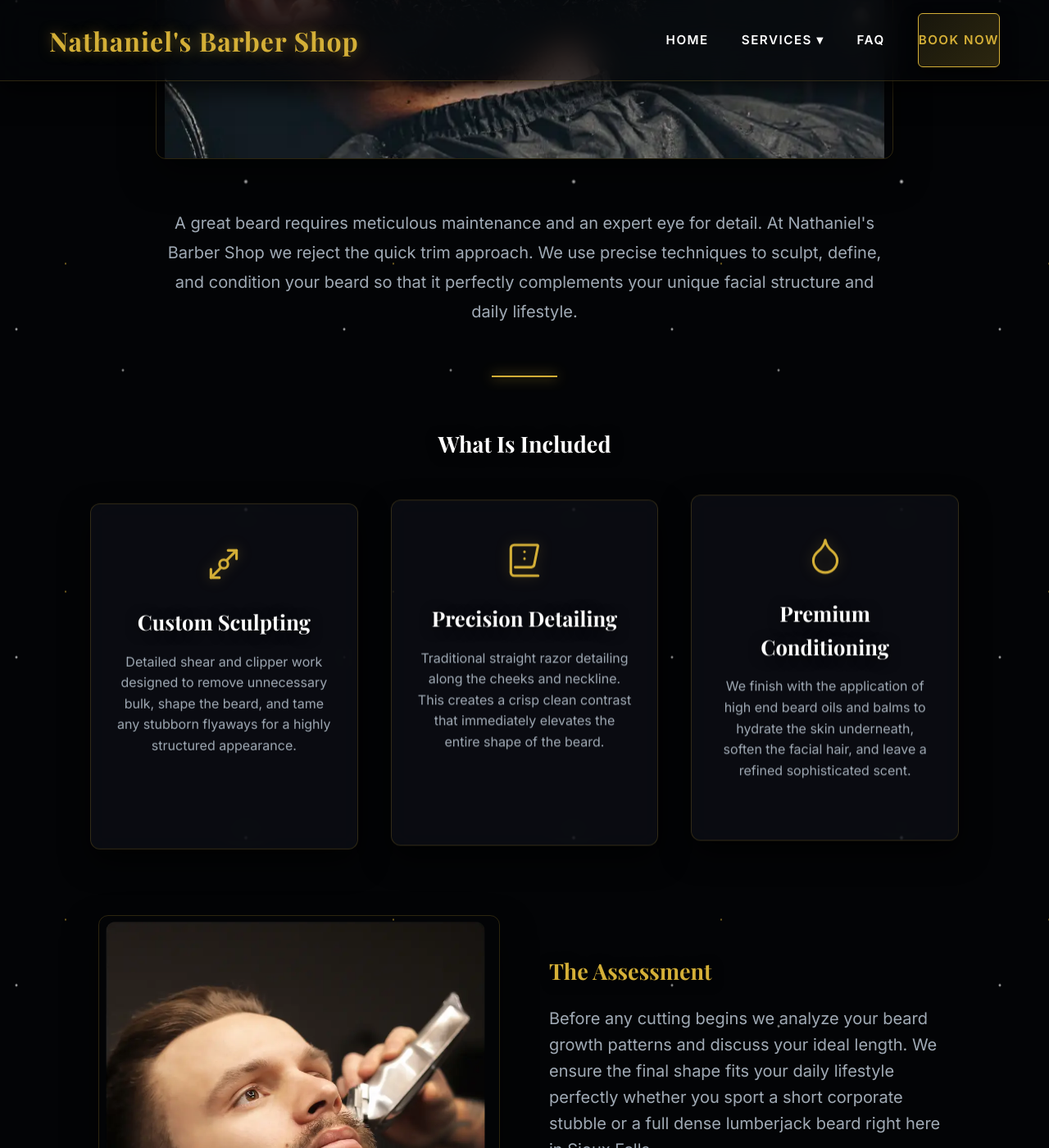
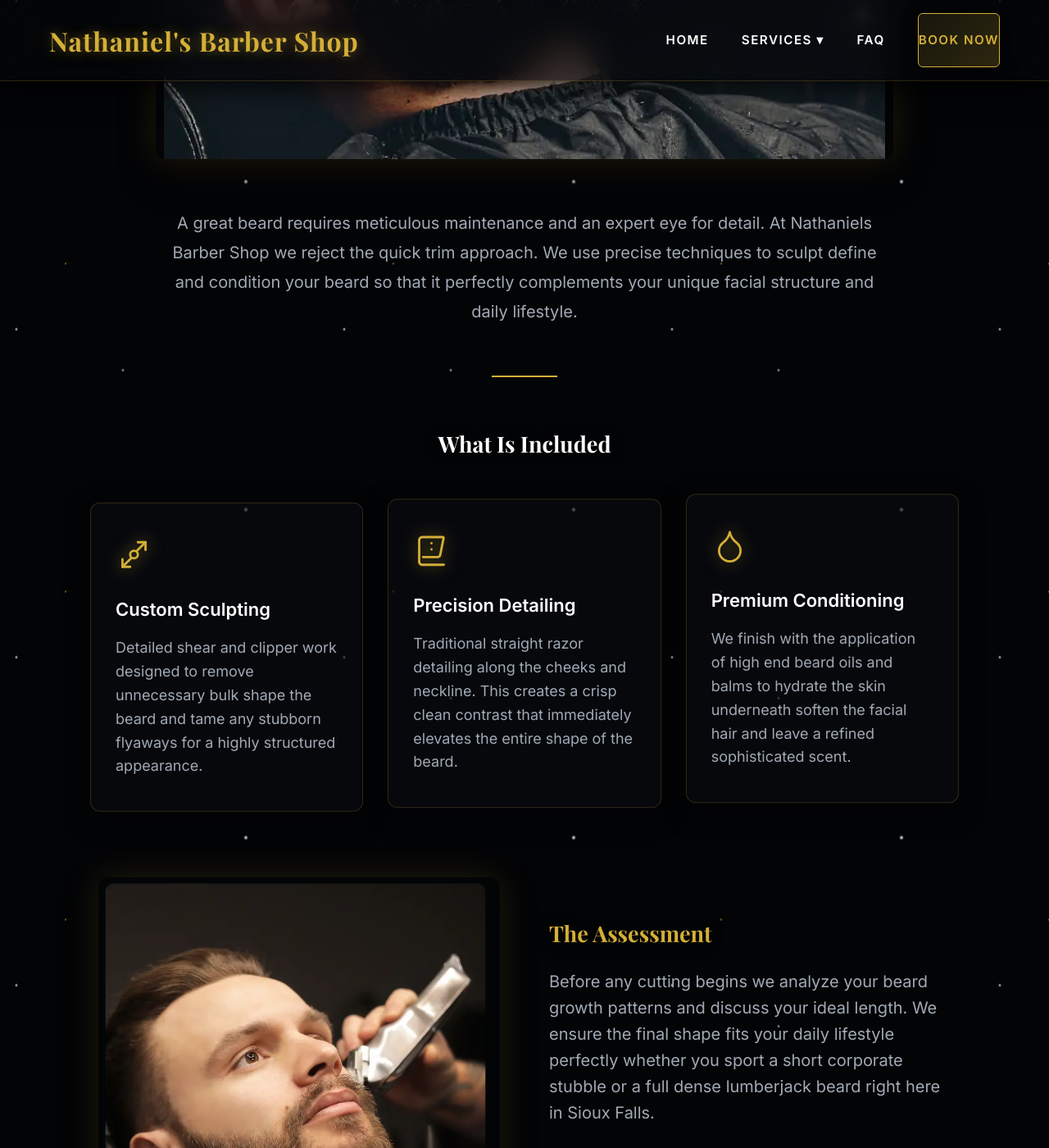
Before and after one commit to YourOnlineSquad/nathaniels-barber-shop, a Jekyll site: the page built from services/beard-trim.md, in a window 1280 px wide and 1400 px high, scrolled down 962 px. Shown: the whole window at 82% size. Built offline with Jekyll 4.4.1, drawn with Linux system fonts in a browser that asks for light colours; some web fonts are replaced.

Commit message:
Update beard-trim.md

```diff
--- a/services/beard-trim.md
+++ b/services/beard-trim.md
@@ -15,49 +15,55 @@ title: Beard Trim in Sioux Falls SD | Nathaniel’s Barber Shop
 <section class="section" style="padding-top: 20px;">
   <div class="container" style="max-width: 1100px; text-align: center; padding: 0 20px;">
 
-    <div style="border-radius: 12px; overflow: hidden; border: 1px solid var(--border-glow); box-shadow: 0 20px 40px rgba(0,0,0,0.5); margin: 0 auto 60px; max-width: 900px;">
+    <div style="border-radius: 12px; overflow: hidden; box-shadow: 0 0 40px rgba(212, 175, 55, 0.15), 0 20px 40px rgba(0,0,0,0.5); margin: 0 auto 60px; max-width: 900px; transition: all 0.4s ease;">
       <img src="{{ site.baseurl }}/assets/images/barber/sioux-falls-barber-beard-trim-service.webp" alt="Master barber performing a luxury beard trim and sculpting service in Sioux Falls SD" style="width: 100%; height: auto; display: block; object-fit: cover; aspect-ratio: 16/9;">
     </div>
 
     <p style="color: var(--text-muted); font-size: 20px; line-height: 1.8; margin: 0 auto 60px; max-width: 900px;">
-      A great beard requires meticulous maintenance and an expert eye for detail. At Nathaniel's Barber Shop we reject the quick trim approach. We use precise techniques to sculpt, define, and condition your beard so that it perfectly complements your unique facial structure and daily lifestyle.
+      A great beard requires meticulous maintenance and an expert eye for detail. At Nathaniels Barber Shop we reject the quick trim approach. We use precise techniques to sculpt define and condition your beard so that it perfectly complements your unique facial structure and daily lifestyle.
     </p>
 
-    <div style="width: 80px; height: 2px; background: var(--accent-gold); margin: 0 auto 60px; box-shadow: 0 0 15px var(--accent-gold);"></div>
+    <div style="width: 80px; height: 2px; background: var(--accent-gold); margin: 0 auto 60px;"></div>
 
     <h3 style="color: var(--text-light); margin-bottom: 50px; font-size: 27px;">What Is Included</h3>
 
-    <div class="card-grid" style="margin-bottom: 80px; text-align: center;">
+    <div style="display: grid; grid-template-columns: repeat(auto-fit, minmax(280px, 1fr)); gap: 30px; margin-bottom: 80px; text-align: left;">
 
-      <div class="card float-element">
-        <svg class="service-icon" viewBox="0 0 24 24" stroke-linecap="round" stroke-linejoin="round">
-          <path d="M14.5 4h5v5"/><path d="M19.5 4 14 9.5"/><path d="M9.5 20h-5v-5"/><path d="M4.5 20 10 14.5"/><circle cx="12" cy="12" r="2.5"/>
-        </svg>
-        <h3>Custom Sculpting</h3>
-        <p>Detailed shear and clipper work designed to remove unnecessary bulk, shape the beard, and tame any stubborn flyaways for a highly structured appearance.</p>
+      <div class="float-element">
+        <div style="background: rgba(10, 12, 18, 0.6); border: 1px solid var(--border-glow); border-radius: 12px; padding: 40px 30px; transform: translateY(0); transition: all 0.3s ease; box-shadow: 0 10px 30px rgba(0,0,0,0.5);" onmouseover="this.style.transform='translateY(-10px)'; this.style.boxShadow='0 20px 40px rgba(212, 175, 55, 0.4)'; this.style.borderColor='var(--accent-gold)';" onmouseout="this.style.transform='translateY(0)'; this.style.boxShadow='0 10px 30px rgba(0,0,0,0.5)'; this.style.borderColor='var(--border-glow)';">
+          <svg style="width: 45px; height: 45px; stroke: var(--accent-gold); fill: none; margin-bottom: 20px; filter: drop-shadow(0 0 10px rgba(212, 175, 55, 0.6));" viewBox="0 0 24 24" stroke-width="1.5" stroke-linecap="round" stroke-linejoin="round">
+            <path d="M14.5 4h5v5"/><path d="M19.5 4 14 9.5"/><path d="M9.5 20h-5v-5"/><path d="M4.5 20 10 14.5"/><circle cx="12" cy="12" r="2.5"/>
+          </svg>
+          <p style="font-size: 22px; margin-bottom: 15px; line-height: 1.6;"><strong style="color: var(--text-light);">Custom Sculpting</strong></p>
+          <p style="font-size: 18px; color: var(--text-muted); line-height: 1.6;">Detailed shear and clipper work designed to remove unnecessary bulk shape the beard and tame any stubborn flyaways for a highly structured appearance.</p>
+        </div>
       </div>
 
-      <div class="card float-element" style="animation-delay: 1s;">
-        <svg class="service-icon" viewBox="0 0 24 24" stroke-linecap="round" stroke-linejoin="round">
-          <path d="M4 19V5a2 2 0 0 1 2-2h13.4a.5.5 0 0 1 .49.6l-2.11 10.55A2 2 0 0 1 16 16H6.5"/><path d="M4 19a2 2 0 0 0 2 2h14"/><path d="M12 7h.01"/><path d="M12 11h.01"/>
-        </svg>
-        <h3>Precision Detailing</h3>
-        <p>Traditional straight razor detailing along the cheeks and neckline. This creates a crisp clean contrast that immediately elevates the entire shape of the beard.</p>
+      <div class="float-element" style="animation-delay: 1s;">
+        <div style="background: rgba(10, 12, 18, 0.6); border: 1px solid var(--border-glow); border-radius: 12px; padding: 40px 30px; transform: translateY(0); transition: all 0.3s ease; box-shadow: 0 10px 30px rgba(0,0,0,0.5);" onmouseover="this.style.transform='translateY(-10px)'; this.style.boxShadow='0 20px 40px rgba(212, 175, 55, 0.4)'; this.style.borderColor='var(--accent-gold)';" onmouseout="this.style.transform='translateY(0)'; this.style.boxShadow='0 10px 30px rgba(0,0,0,0.5)'; this.style.borderColor='var(--border-glow)';">
+          <svg style="width: 45px; height: 45px; stroke: var(--accent-gold); fill: none; margin-bottom: 20px; filter: drop-shadow(0 0 10px rgba(212, 175, 55, 0.6));" viewBox="0 0 24 24" stroke-width="1.5" stroke-linecap="round" stroke-linejoin="round">
+            <path d="M4 19V5a2 2 0 0 1 2-2h13.4a.5.5 0 0 1 .49.6l-2.11 10.55A2 2 0 0 1 16 16H6.5"/><path d="M4 19a2 2 0 0 0 2 2h14"/><path d="M12 7h.01"/><path d="M12 11h.01"/>
+          </svg>
+          <p style="font-size: 22px; margin-bottom: 15px; line-height: 1.6;"><strong style="color: var(--text-light);">Precision Detailing</strong></p>
+          <p style="font-size: 18px; color: var(--text-muted); line-height: 1.6;">Traditional straight razor detailing along the cheeks and neckline. This creates a crisp clean contrast that immediately elevates the entire shape of the beard.</p>
+        </div>
       </div>
 
-      <div class="card float-element" style="animation-delay: 2s;">
-        <svg class="service-icon" viewBox="0 0 24 24" stroke-linecap="round" stroke-linejoin="round">
-          <path d="M12 22a7 7 0 0 0 7-7c0-2-1-3.9-3-5.5s-3.5-4-4-6.5c-.5 2.5-2 4.9-4 6.5C6 11.1 5 13 5 15a7 7 0 0 0 7 7z"/>
-        </svg>
-        <h3>Premium Conditioning</h3>
-        <p>We finish with the application of high end beard oils and balms to hydrate the skin underneath, soften the facial hair, and leave a refined sophisticated scent.</p>
+      <div class="float-element" style="animation-delay: 2s;">
+        <div style="background: rgba(10, 12, 18, 0.6); border: 1px solid var(--border-glow); border-radius: 12px; padding: 40px 30px; transform: translateY(0); transition: all 0.3s ease; box-shadow: 0 10px 30px rgba(0,0,0,0.5);" onmouseover="this.style.transform='translateY(-10px)'; this.style.boxShadow='0 20px 40px rgba(212, 175, 55, 0.4)'; this.style.borderColor='var(--accent-gold)';" onmouseout="this.style.transform='translateY(0)'; this.style.boxShadow='0 10px 30px rgba(0,0,0,0.5)'; this.style.borderColor='var(--border-glow)';">
+          <svg style="width: 45px; height: 45px; stroke: var(--accent-gold); fill: none; margin-bottom: 20px; filter: drop-shadow(0 0 10px rgba(212, 175, 55, 0.6));" viewBox="0 0 24 24" stroke-width="1.5" stroke-linecap="round" stroke-linejoin="round">
+            <path d="M12 22a7 7 0 0 0 7-7c0-2-1-3.9-3-5.5s-3.5-4-4-6.5c-.5 2.5-2 4.9-4 6.5C6 11.1 5 13 5 15a7 7 0 0 0 7 7z"/>
+          </svg>
+          <p style="font-size: 22px; margin-bottom: 15px; line-height: 1.6;"><strong style="color: var(--text-light);">Premium Conditioning</strong></p>
+          <p style="font-size: 18px; color: var(--text-muted); line-height: 1.6;">We finish with the application of high end beard oils and balms to hydrate the skin underneath soften the facial hair and leave a refined sophisticated scent.</p>
+        </div>
       </div>
 
     </div>
 
     <div style="display: grid; grid-template-columns: repeat(auto-fit, minmax(320px, 1fr)); gap: 60px; margin-bottom: 100px; text-align: left; align-items: center; padding: 0 10px;">
 
-      <div style="border-radius: 12px; overflow: hidden; border: 1px solid var(--border-glow); box-shadow: 0 20px 40px rgba(0,0,0,0.6);">
+      <div style="border-radius: 12px; overflow: hidden; box-shadow: 0 0 40px rgba(212, 175, 55, 0.15), 0 20px 40px rgba(0,0,0,0.6); transition: all 0.4s ease;">
         <img src="{{ site.baseurl }}/assets/images/barber/sioux-falls-barber-beard-trim-clipper-service.webp" alt="Master barber detailing a perfect beard fade in Sioux Falls SD" style="width: 100%; height: auto; display: block; object-fit: cover; aspect-ratio: 4/5;">
       </div>
 
@@ -84,29 +90,29 @@ title: Beard Trim in Sioux Falls SD | Nathaniel’s Barber Shop
 
     <div style="max-width: 800px; margin: 0 auto 80px; text-align: left;">
 
-      <details class="faq-details">
-        <summary class="faq-summary">Should I wash my beard before coming in?</summary>
-        <p class="faq-answer">Yes we highly recommend washing your beard before your appointment. Clean hair lays in its natural state allowing the barber to make the most accurate structural cuts and assessments.</p>
+      <details style="border-bottom: 1px solid rgba(212, 175, 55, 0.2); padding: 20px 0;">
+        <summary style="font-size: 22px; color: var(--accent-gold); font-weight: 600; cursor: pointer; outline: none;">Should I wash my beard before coming in?</summary>
+        <p style="color: var(--text-muted); font-size: 20px; line-height: 1.6; margin-top: 15px; margin-bottom: 0;">Yes we highly recommend washing your beard before your appointment. Clean hair lays in its natural state allowing the barber to make the most accurate structural cuts and assessments.</p>
       </details>
 
-      <details class="faq-details">
-        <summary class="faq-summary">Do you outline with a straight razor?</summary>
-        <p class="faq-answer">Absolutely. Every premium beard service includes traditional straight razor detailing along the cheeks and neckline to create the sharpest possible contrast.</p>
+      <details style="border-bottom: 1px solid rgba(212, 175, 55, 0.2); padding: 20px 0;">
+        <summary style="font-size: 22px; color: var(--accent-gold); font-weight: 600; cursor: pointer; outline: none;">Do you outline with a straight razor?</summary>
+        <p style="color: var(--text-muted); font-size: 20px; line-height: 1.6; margin-top: 15px; margin-bottom: 0;">Absolutely. Every premium beard service includes traditional straight razor detailing along the cheeks and neckline to create the sharpest possible contrast.</p>
       </details>
 
-      <details class="faq-details">
-        <summary class="faq-summary">Do you take walk ins or do I need an appointment?</summary>
-        <p class="faq-answer">Nathaniel operates strictly by appointment only. Because he is a solo barber working in his own private physical location this ensures every client receives unhurried and undivided attention without waiting in a crowded lobby.</p>
+      <details style="border-bottom: 1px solid rgba(212, 175, 55, 0.2); padding: 20px 0;">
+        <summary style="font-size: 22px; color: var(--accent-gold); font-weight: 600; cursor: pointer; outline: none;">Do you take walk ins or do I need an appointment?</summary>
+        <p style="color: var(--text-muted); font-size: 20px; line-height: 1.6; margin-top: 15px; margin-bottom: 0;">Nathaniel operates strictly by appointment only. Because he is a solo barber working in his own private physical location this ensures every client receives unhurried and undivided attention without waiting in a crowded lobby.</p>
       </details>
 
-      <details class="faq-details">
-        <summary class="faq-summary">What is your cancellation and deposit policy?</summary>
-        <p class="faq-answer">We require a deposit to secure your booking. If you cannot make your appointment we kindly ask for over twenty four hours of notice. Without ample notification we lose vital revenue for that specific time slot so the deposit will be retained.</p>
+      <details style="border-bottom: 1px solid rgba(212, 175, 55, 0.2); padding: 20px 0;">
+        <summary style="font-size: 22px; color: var(--accent-gold); font-weight: 600; cursor: pointer; outline: none;">What is your cancellation and deposit policy?</summary>
+        <p style="color: var(--text-muted); font-size: 20px; line-height: 1.6; margin-top: 15px; margin-bottom: 0;">We require a deposit to secure your booking. If you cannot make your appointment we kindly ask for over twenty four hours of notice. Without ample notification we lose vital revenue for that specific time slot so the deposit will be retained.</p>
       </details>
 
-      <details class="faq-details">
-        <summary class="faq-summary">Which beard products do you recommend?</summary>
-        <p class="faq-answer">We recommend high-quality, natural beard oils to hydrate the skin underneath and balms to provide structure and hold to the hair. We will apply premium products during your service and recommend the best options for your specific hair type.</p>
+      <details style="border-bottom: 1px solid rgba(212, 175, 55, 0.2); padding: 20px 0;">
+        <summary style="font-size: 22px; color: var(--accent-gold); font-weight: 600; cursor: pointer; outline: none;">Which beard products do you recommend?</summary>
+        <p style="color: var(--text-muted); font-size: 20px; line-height: 1.6; margin-top: 15px; margin-bottom: 0;">We recommend high-quality, natural beard oils to hydrate the skin underneath and balms to provide structure and hold to the hair. We will apply premium products during your service and recommend the best options for your specific hair type.</p>
       </details>
 
     </div>
```
